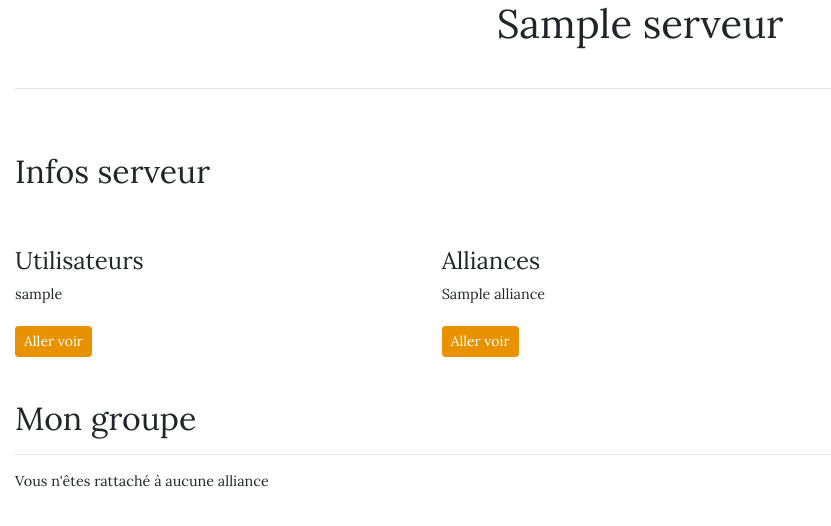
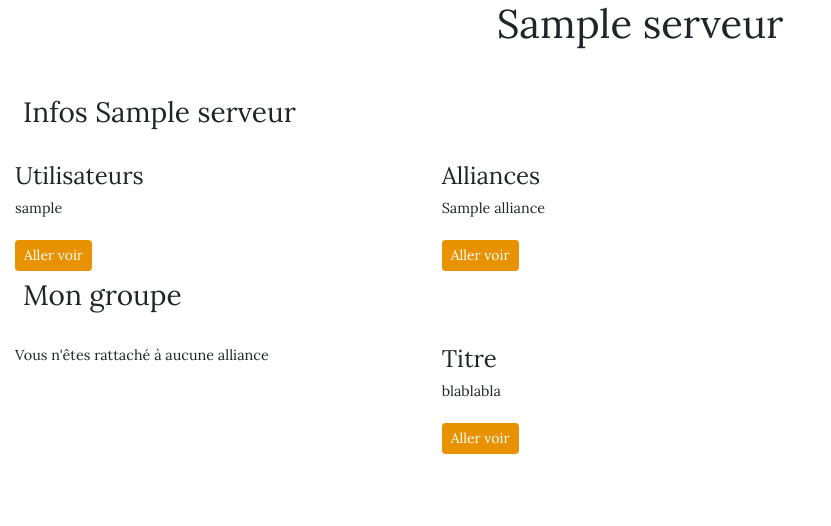
Before and after one commit to Malyssah/toolProject, a Symfony app: template templates/main.html.twig in a window 1280 px wide. Shown: the top 526 px of the page, without its empty margins (0-831 px from the left). Run offline with Twig, Linux system fonts and the light colour scheme; the template is opened without the code that fills it: most values are stand-ins (such as "Sample title", 1, 10 or a date in 2020); some libraries are stand-ins or nearby versions.

Commit message:
css main.html.twig

```diff
--- a/templates/main.html.twig
+++ b/templates/main.html.twig
@@ -10,39 +10,44 @@
         {% if serveurs %}
 
         <h1 class="title-content">{{ serveurs.name }}</h1>
-            <hr>
-            <h2 class="pt-5 pb-5">Infos serveur</h2>
 
+
+        <div class="container-main">
             <!-- infos Générales serveur -->
-            <div class="row">
-                <div class="col-md-4">
-                    <h4>Utilisateurs</h4>
+            <h3 id="title-main" class="mb-4 p-2">Infos {{ serveurs.name }}</h3>
+
+            <div class="row box-card-main">
+                <div id="card-main" class="col-md-4">
+                    <h4 class="title-card-main">Utilisateurs</h4>
                     {% for user in serveurs.users|slice(0,3) %}
-                        <li class="list-unstyled">{{ user.username }}</li>
+                        <li class="list-unstyled litest">{{ user.username }}</li>
                     {% endfor %}
                     <a href="{{ path('list-Users') }}" class="btn btnForm btn-sm">Aller voir</a>
                 </div>
-                <div class="col-md-4">
-                    <h4>Alliances</h4>
-                    {% for alliance in serveurs.alliances|sort((a,b) => a.name <=> b.name)  %}
-                        <li class="list-unstyled">{{ alliance.name }}</li>
+
+                <div id="card-main" class="col-md-4">
+                    <h4 class="title-card-main">Alliances</h4>
+                    {% for alliance in serveurs.alliances|sort((a,b) => a.name <=> b.name) %}
+                        <li class="list-unstyled litest">{{ alliance.name }}</li>
                     {% endfor %}
                     <a href="{{ path('list-Alliances') }}" class="btn btnForm btn-sm">Aller voir</a>
                 </div>
             </div>
         </div>
+    </div>
+
     <div class="container-fluid">
-            <br> <br>
-            <h2>Mon groupe</h2>
-            <hr>
+        <div class="container-main">
+            <!-- infos serveur de l'utilisateur -->
+            <h3 id="title-main" class="mb-4 p-2">Mon groupe</h3>
             <!-- infos sur mon groupe  -->
-            <div class="row">
-                <div class="col-md-4">
+            <div class="row box-card-main">
+                <div id="card-main" class="col-md-4">
                     {% if alliance %}
-                    <h4>Membres</h4>
+                        <h4 class="title-card-main">Membres {{ alliance.name }}</h4>
                         {% if usersAlliance %}
                             {% for userAlliance in usersAlliance %}
-                            <li  class="list-unstyled">{{ userAlliance.username }}</li>
+                                <li class="list-unstyled litest">{{ userAlliance.username }}</li>
                             {% endfor %}
                         {% else %}
                             Aucun utilisateur dans l'alliance
@@ -51,9 +56,6 @@
                     {% else %}
                         Vous n'êtes rattaché à aucune alliance
                     {% endif %}
-                </div>
-            </div>
-
                     {#Pas de serveur#}
                     {% else %}
                         <h2 class="text-danger">
@@ -62,6 +64,16 @@
                         </h2>
                     {% endif %}
                 </div>
+{#                A MODIFIER #}
+                <div id="card-main" class="col-md-4">
+                    <h4 class="title-card-main">Titre</h4>
+                    {% for alliance in serveurs.alliances|sort((a,b) => a.name <=> b.name) %}
+                        <li class="list-unstyled litest">blablabla</li>
+                    {% endfor %}
+                    <a href="{{ path('list-Alliances') }}" class="btn btnForm btn-sm">Aller voir</a>
+                </div>
+            </div>
+        </div>
     </div>
 
 {% endblock %}
```
Lines whose indentation alone changed are shown as unchanged.
